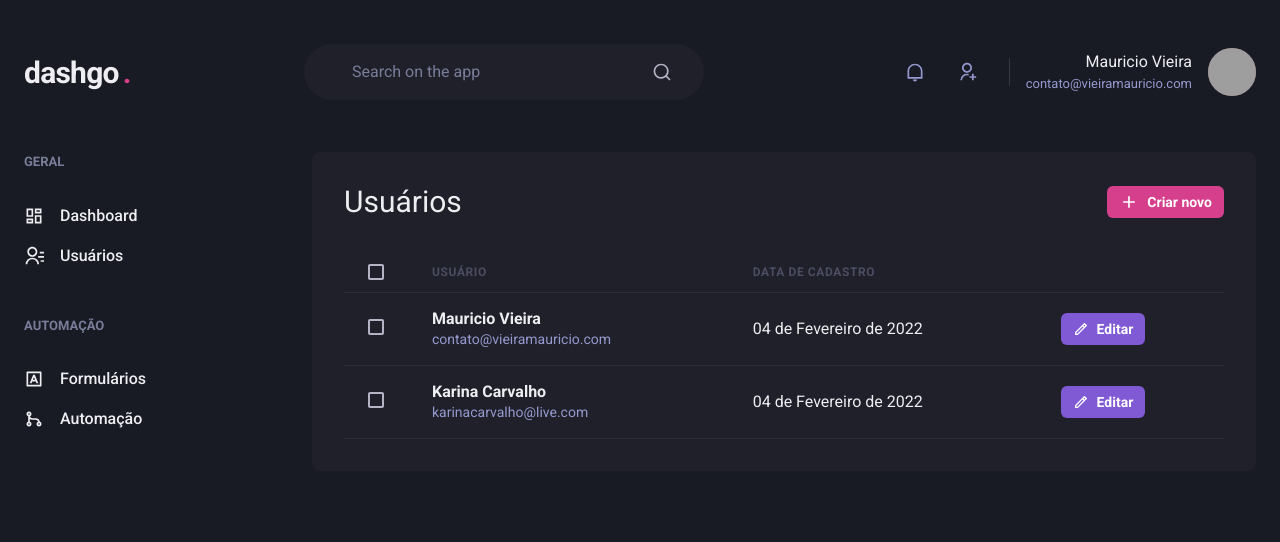
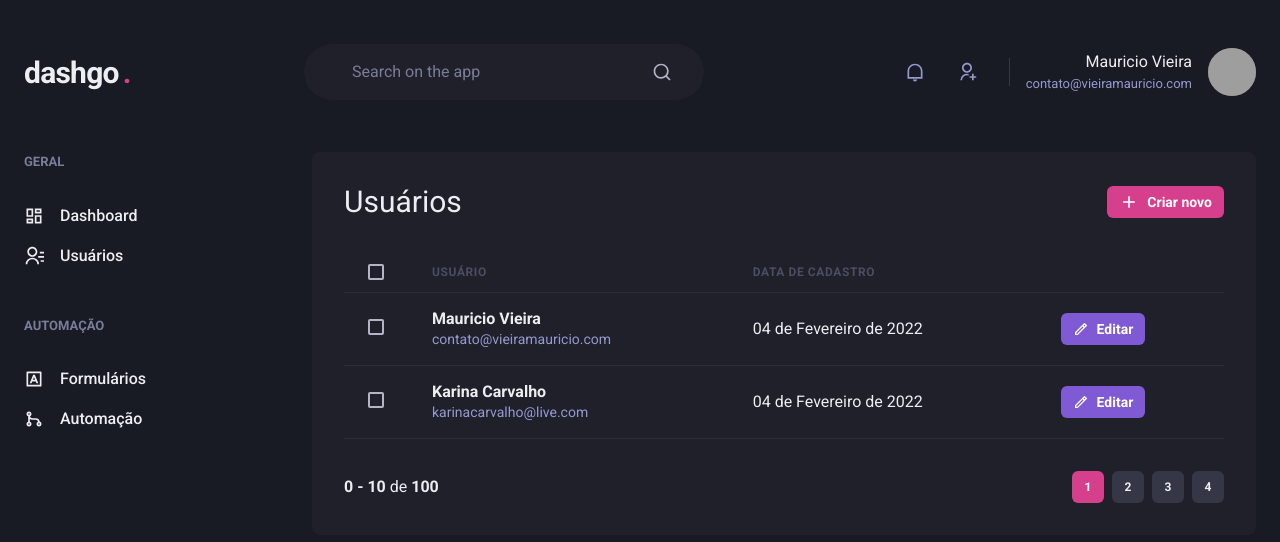
Before and after one commit to mauvieira/dashgo, a Next.js app: page /users in a window 1280 px wide. Shown: the top 542 px of the page. Built offline with nearby package versions, Linux system fonts and the light colour scheme; grey boxes are pictures that could not be loaded.

Commit message:
:sparkles: added pagination component
added pagination component

```diff
--- /dev/null
+++ b/src/components/Pagination.tsx
@@ -0,0 +1,65 @@
+import { Box, Button, Stack } from "@chakra-ui/react";
+
+export function Pagination() {
+  return (
+    <Stack
+      spacing="8"
+      justify="space-between"
+      align="center"
+      direction="row"
+      mt="8"
+    >
+      <Box>
+        <strong>0 - 10</strong> de <strong>100</strong>
+      </Box>
+      <Stack direction="row" spacing="2">
+        <Button
+          colorScheme="pink"
+          size="sm"
+          fontSize="xs"
+          width="4"
+          disabled
+          _disabled={{
+            bg: "pink.500",
+            cursor: "default"
+          }}
+        >
+          1
+        </Button>
+        <Button
+          size="sm"
+          fontSize="xs"
+          width="4"
+          bg="gray.700"
+          _hover={{
+            bg: "gray.500"
+          }}
+        >
+          2
+        </Button>
+        <Button
+          size="sm"
+          fontSize="xs"
+          width="4"
+          bg="gray.700"
+          _hover={{
+            bg: "gray.500"
+          }}
+        >
+          3
+        </Button>
+        <Button
+          size="sm"
+          fontSize="xs"
+          width="4"
+          bg="gray.700"
+          _hover={{
+            bg: "gray.500"
+          }}
+        >
+          4
+        </Button>
+      </Stack>
+    </Stack>
+  )
+}
--- a/src/pages/users/index.tsx
+++ b/src/pages/users/index.tsx
@@ -15,6 +15,7 @@
 } from "@chakra-ui/react"
 import { RiAddLine, RiPencilLine } from "react-icons/ri"
 import { Header } from "../../components/Header"
+import { Pagination } from "../../components/Pagination"
 import { Sidebar } from "../../components/Sidebar"
 
 export default function UserList() {
@@ -102,6 +103,8 @@
               </Tr>
             </Tbody>
           </Table>
+
+          <Pagination />
         </Box>
       </Flex>
     </Box>
```
